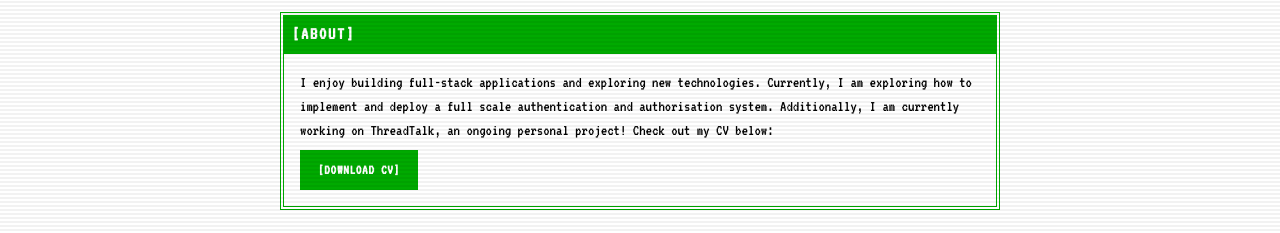
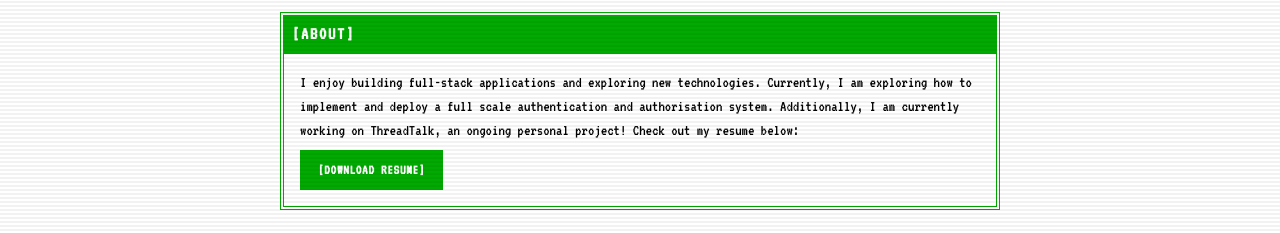
Before and after one commit to v1-nce/pwebsite, a Next.js app: page / in a window 1280 px wide. Shown: the part 253-486 px from the top of the page. Built offline with nearby package versions, Linux system fonts and the light colour scheme.

Commit message:
Change UI

```diff
--- a/src/app/page.tsx
+++ b/src/app/page.tsx
@@ -51,10 +51,10 @@ export default function Home() {
             I enjoy building full-stack applications and exploring new technologies. Currently,
             I am exploring how to implement and deploy a full scale authentication and authorisation
             system. Additionally, I am currently working on ThreadTalk, an ongoing personal project!
-            Check out my CV below:
+            Check out my resume below:
           </p>
-          <a href="/cv/Vincent_Ong_CV.pdf" download className="retro-btn">
-            [DOWNLOAD CV]
+          <a href="/cv/Vincent_Ong_Resume.pdf" download className="retro-btn">
+            [DOWNLOAD RESUME]
           </a>
         </Section>
 
```
Also changed, not shown: 2 other files (tests, documents, lock files or other folders).
